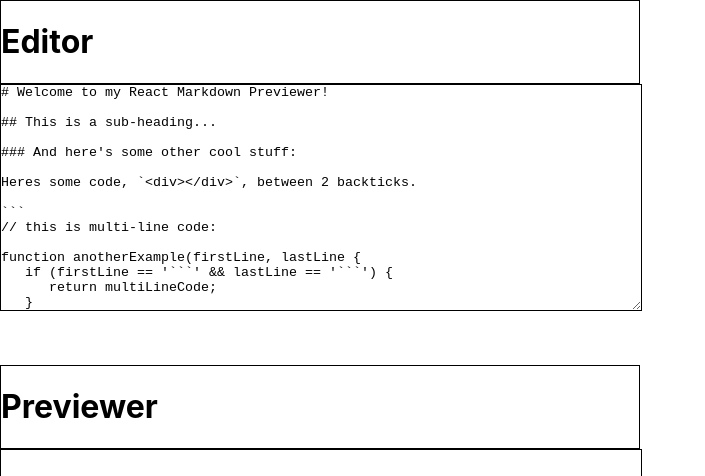
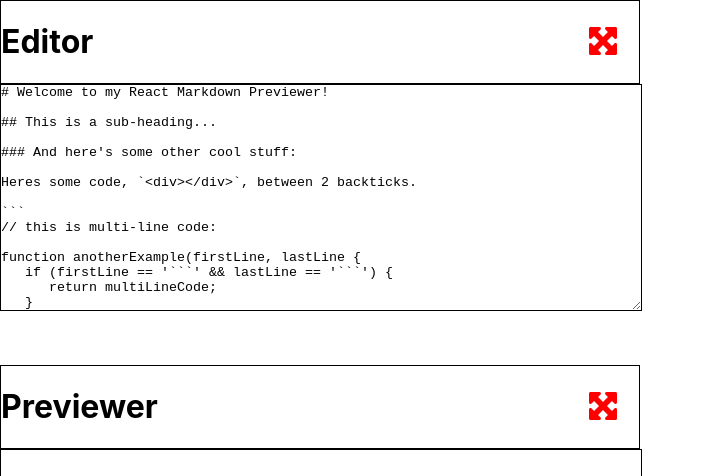
Before and after one commit to korinekj/markdown-previewer, a React (Create React App) app: page / in a window 1280 px wide. Shown: the top 476 px of the page, without its empty margins (0-705 px from the left). Built offline with nearby package versions, Linux system fonts and the light colour scheme.

Commit message:
added font-awesome icon for maximizing to #editor & #preview <header>

```diff
--- a/src/App.css
+++ b/src/App.css
@@ -13,3 +13,10 @@
 #editor-header, #preview-header {
   border: 1px solid black;
 }
+
+
+.maximize-window {
+  color: red;
+  float: right;
+  padding-right: 20px;
+}
--- a/src/App.js
+++ b/src/App.js
@@ -1,6 +1,8 @@
 import "./App.css";
 import React from "react";
 import { marked } from "marked";
+import { FontAwesomeIcon } from "@fortawesome/react-fontawesome";
+import { faMaximize } from "@fortawesome/free-solid-svg-icons";
 
 class App extends React.Component {
   render() {
@@ -36,7 +38,12 @@ class Editor extends React.Component {
       <div>
         <div id="editor-wrap">
           <header id="editor-header">
-            <h1>Editor</h1>
+            <h1>
+              Editor
+              <span class="maximize-window">
+                <FontAwesomeIcon icon={faMaximize} />
+              </span>
+            </h1>
           </header>
           <textarea id="editor" onChange={this.handleChange} rows="15">
             {"# Welcome to my React Markdown Previewer!\n\n" +
@@ -83,7 +90,12 @@ class Previewer extends React.Component {
     return (
       <div id="preview-wrap">
         <header id="preview-header">
-          <h1>Previewer</h1>
+          <h1>
+            Previewer
+            <span class="maximize-window">
+              <FontAwesomeIcon icon={faMaximize} />
+            </span>
+          </h1>
         </header>
         <div
           id="preview"
```
